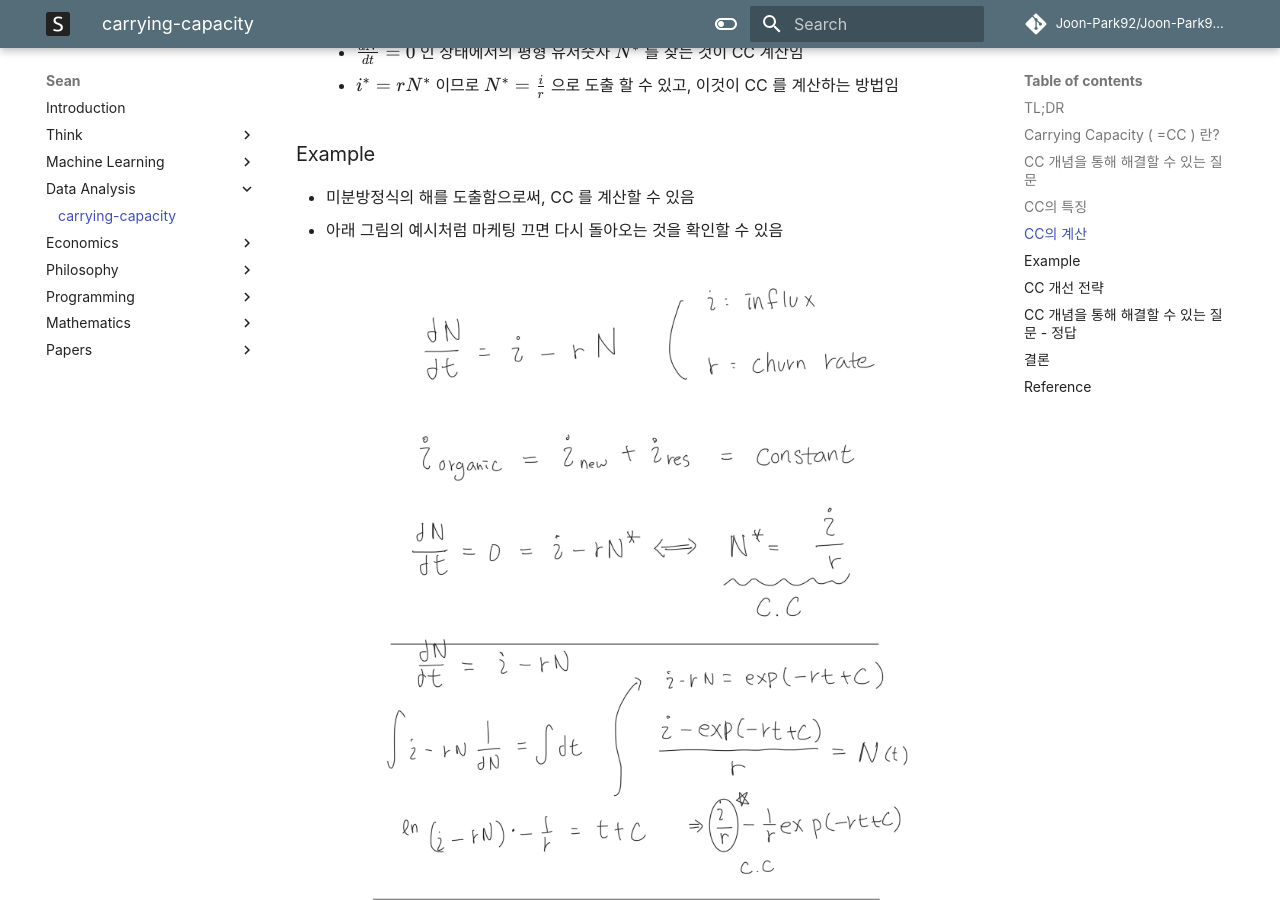
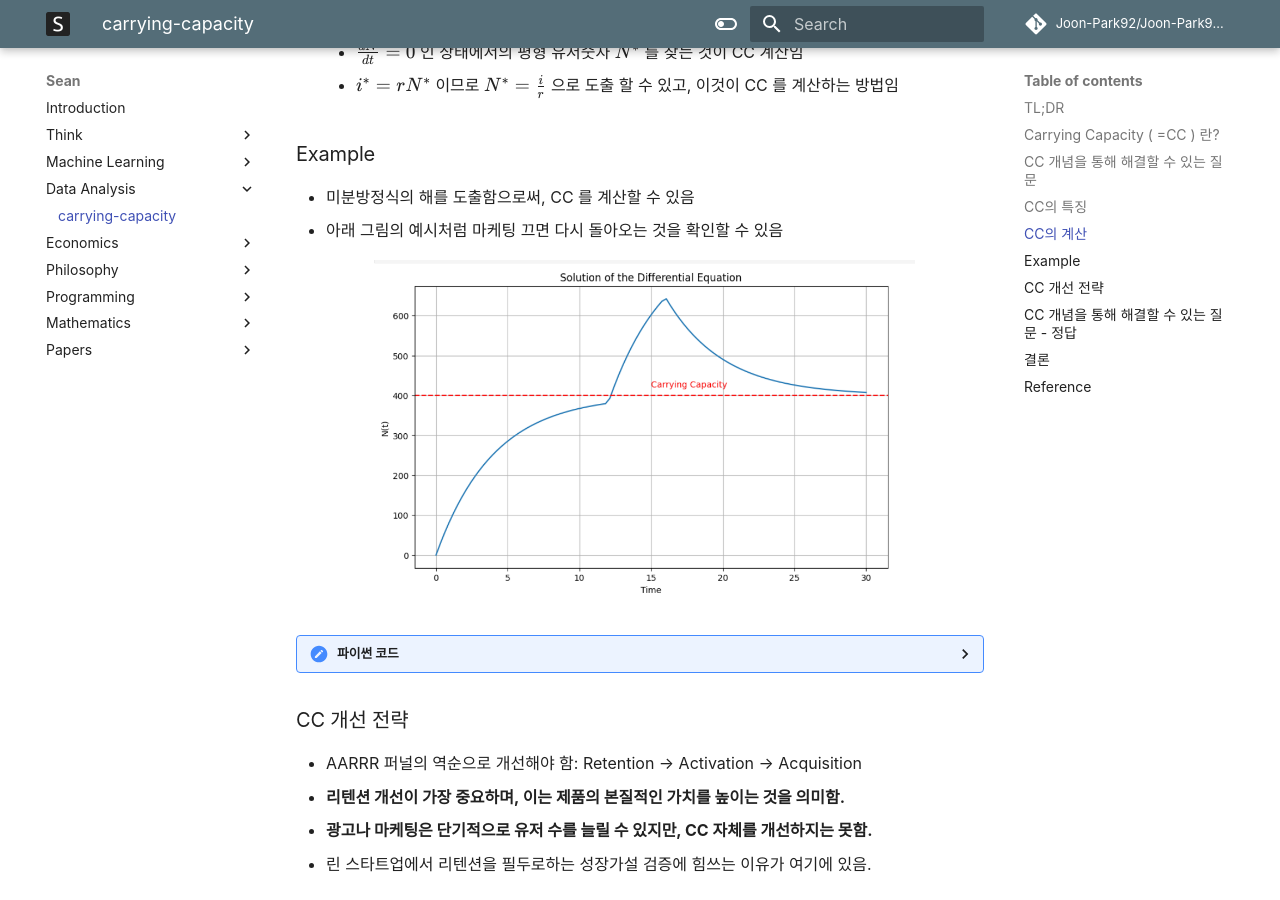
Before and after one commit to Joon-Park92/Joon-Park92.github.io, an MkDocs documentation site: the page built from docs/8ea2fddb-bde7-4e71-bdac-b2f5b31dc35e.md, in a window 1280 px wide and 900 px high, scrolled down 1587 px. Built offline with MkDocs 1.6.1 and Material for MkDocs 9.7.7, drawn with Linux system fonts in a browser that asks for light colours; comment, search, counter and statistics services are not loaded.

Commit message:
Automatically sync files from knowledge #119 (#83)
Co-authored-by: GitHub Actions <noreply@github.com>

```diff
--- a/docs/8ea2fddb-bde7-4e71-bdac-b2f5b31dc35e.md
+++ b/docs/8ea2fddb-bde7-4e71-bdac-b2f5b31dc35e.md
@@ -56,7 +56,7 @@
 - 아래 그림의 예시처럼 마케팅 끄면 다시 돌아오는 것을 확인할 수 있음
 
 <div style="text-align: center;">
-    <img src=/img/TSK-1969/2.png width=80%>
+    <img src=/img/TSK-1969/1.png width=80%>
 </div>
 
 <details markdown="1">
@@ -121,7 +121,7 @@ plt.show()
 - 린 스타트업에서 리텐션을 필두로하는 성장가설 검증에 힘쓰는 이유가 여기에 있음.
 
 <div style="text-align: center;">
-    <img src=/img/TSK-1969/1.jpg width=80%>
+    <img src=/img/TSK-1969/2.png width=80%>
 </div>
 
 - 곰곰이 생각해보면, CC 를 정의하는 미분방정식에서 상수항은 큰 의미가 없음, 중요한 것은 N에 대한 비율로서 작동하는 것이 CC 에 영향을 미침
```
Also changed, not shown: docs/img/TSK-1969/1.jpg (deleted), docs/img/TSK-1969/1.png (added).
